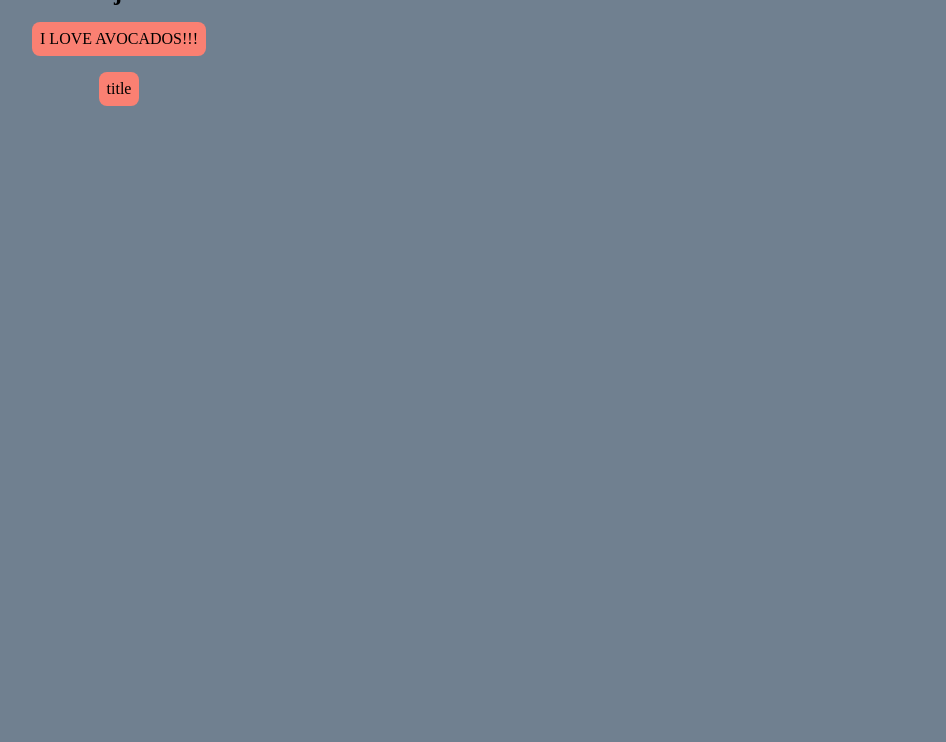
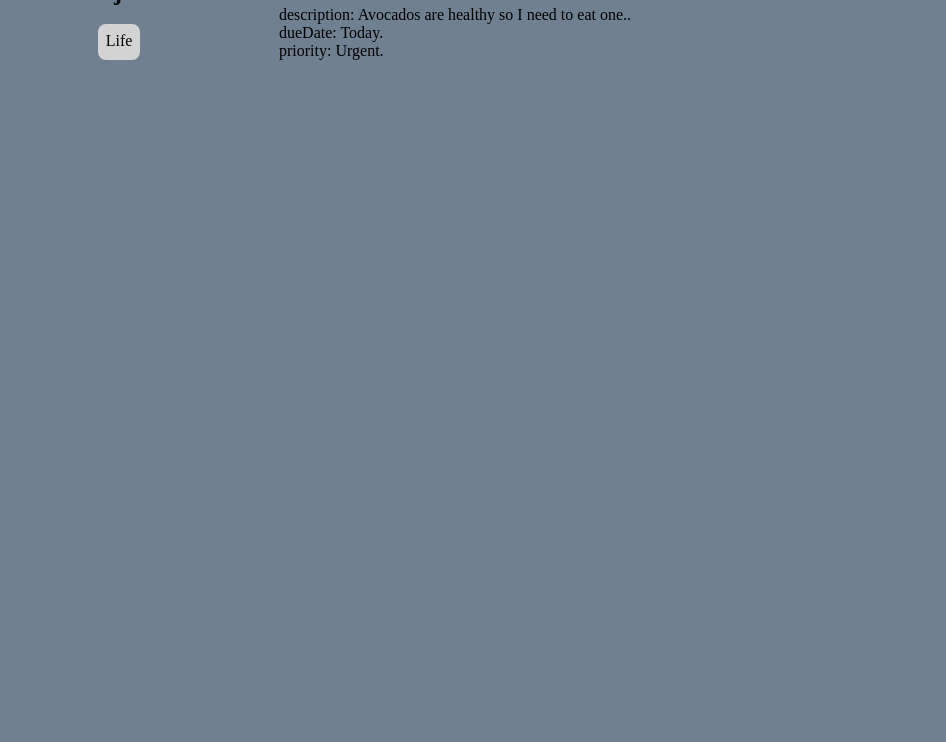
Before and after one commit to coffee-kiwi/javascript-ToDoList, a website built with webpack: page src/template.html in a window 1280 px wide. Shown: the part 58-800 px from the top of the page, without its empty margins (41-987 px from the left). Built offline with nearby package versions, Linux system fonts and the light colour scheme.

Commit message:
Feat: Add function&module to show the to do list item and it's components (except checked)

```diff
--- a/src/index.js
+++ b/src/index.js
@@ -9,30 +9,27 @@ import Project from "./createProject.js";
 import { ToDos } from "./createToDo.js";
 import { addToDoToProject } from "./addToDoToProject.js";
 import { showProject } from "./showProjects.js";
+import { showToDoList } from "./showToDoList.js";
 
 
 const mainContainer = document.getElementById("project-display");
 const sidebar = document.getElementById("sidebar");
 
 
-const project1 = new Project("title");
-console.log(project1);
+const lifeList = new Project("Life");
+
 const something = new ToDos("eat an avocado");
-console.log(something);
-console.log("Add properties to todo");
+
 addToDoProperties.addDescription(something, "Avocados are healthy so I need to eat one.");
 addToDoProperties.addDueDate(something, "Today");
 addToDoProperties.addPriority(something, "Urgent");
-console.log(something);
-console.log("Add todo to project");
-addToDoToProject(project1, something);
-console.log(project1);
-console.log("Add one more todo");
+
+addToDoToProject(lifeList, something);
+
 const eatFish = new ToDos("eat a fish");
-addToDoToProject(project1, eatFish);
-console.log(project1);
-showProject(project1, mainContainer);
-const project2 = new Project("I LOVE AVOCADOS!!!");
-showProject(project2, mainContainer);
-showProject(project2, sidebar);
-showProject(project1, sidebar);
+addToDoToProject(lifeList, eatFish);
+
+showProject(lifeList, mainContainer);
+
+showProject(lifeList, sidebar);
+showToDoList(lifeList, mainContainer)
--- /dev/null
+++ b/src/showToDoList.js
@@ -0,0 +1,26 @@
+
+function showToDoList(project, container) {
+
+    container.textContent = "";
+    project.toDos.forEach((item) => {
+        const newItem = document.createElement("article");
+
+        Object.entries(item).forEach(([key, val]) => {
+            if (key === "title") {
+                const entry = document.createElement("h2");
+                entry.textContent = `${val}.`
+                console.log(`${item}'s ${key} is ${val}.`)
+                newItem.appendChild(entry);
+            } else if (key != "checkList") {
+                const entry = document.createElement("p");
+                entry.textContent = `${key}: ${val}.`
+                console.log(`${item}'s ${key} is ${val}.`)
+                newItem.appendChild(entry);
+            }
+        });
+        container.appendChild(newItem);
+    });
+
+}
+
+export { showToDoList };
--- a/src/styles.css
+++ b/src/styles.css
@@ -33,7 +33,7 @@ main {
 }
 
 #sidebar .card {
-    background-color: salmon;
+    background-color: lightgrey;
     border-radius: 8px;
     padding: 8px;
 
```
